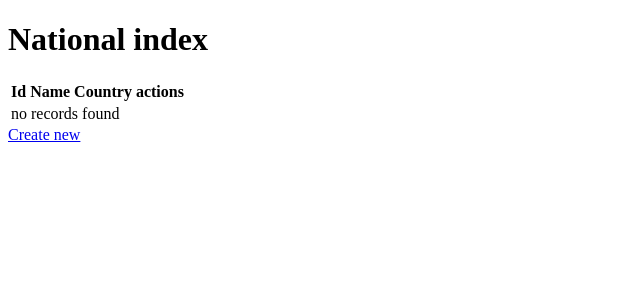
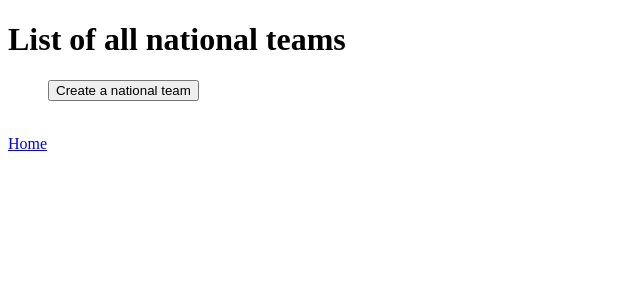
Before and after one commit to MikeLvl76/website, a Symfony app: template templates/national/index.html.twig in a window 1280 px wide. Shown: the top 300 px of the page, without its empty margins (0-640 px from the left). Run offline with Twig, Linux system fonts and the light colour scheme; the template is opened without the code that fills it, so the values that code supplies are empty; some libraries are stand-ins or nearby versions.

Commit message:
index page update for national team and club controller

```diff
--- a/templates/national/index.html.twig
+++ b/templates/national/index.html.twig
@@ -1,37 +1,34 @@
 {% extends 'base.html.twig' %}
 
-{% block title %}National index{% endblock %}
+{% block title %}National teams{% endblock %}
 
 {% block body %}
-    <h1>National index</h1>
-
-    <table class="table">
-        <thead>
-            <tr>
-                <th>Id</th>
-                <th>Name</th>
-                <th>Country</th>
-                <th>actions</th>
-            </tr>
-        </thead>
-        <tbody>
-        {% for national in nationals %}
-            <tr>
-                <td>{{ national.id }}</td>
-                <td>{{ national.name }}</td>
-                <td>{{ national.country }}</td>
-                <td>
-                    <a href="{{ path('app_national_show', {'id': national.id}) }}">show</a>
-                    <a href="{{ path('app_national_edit', {'id': national.id}) }}">edit</a>
-                </td>
-            </tr>
-        {% else %}
-            <tr>
-                <td colspan="4">no records found</td>
-            </tr>
-        {% endfor %}
-        </tbody>
-    </table>
-
-    <a href="{{ path('app_national_new') }}">Create new</a>
+    <h1>List of all national teams</h1>
+        <div>
+            <ul>
+            {% for national in nationals %}
+                <li>{{ national.id }}</br>
+                {{ national.firstname }}</br>
+                {{ national.lastname }}</br>
+                {{ national.age }}</br>
+                {{ national.size }}</br>
+                {{ national.nationality }}</br>
+                <form action="{{ path('app_national_new') }}">
+                    <input type="submit" value="New" />
+                </form></br>
+                <form action="{{ path('app_national_show', {'id': national.id}) }}">
+                    <input type="submit" value="View" />
+                </form></br>
+                <form action="{{ path('app_national_edit', {'id': national.id}) }}">
+                    <input type="submit" value="Edit" />
+                </form></li>
+            {% else %}
+                <form action="{{ path('app_national_new') }}">
+                    <input type="submit" value="Create a national team" />
+                </form>
+            {% endfor %} </ul></br>
+            </div>
+        <div>
+            <a href="{{ path('app_index') }}">Home</a>
+        </div>
 {% endblock %}
```
Also changed, not shown: templates/club/index.html.twig (+29 -34 lines).
